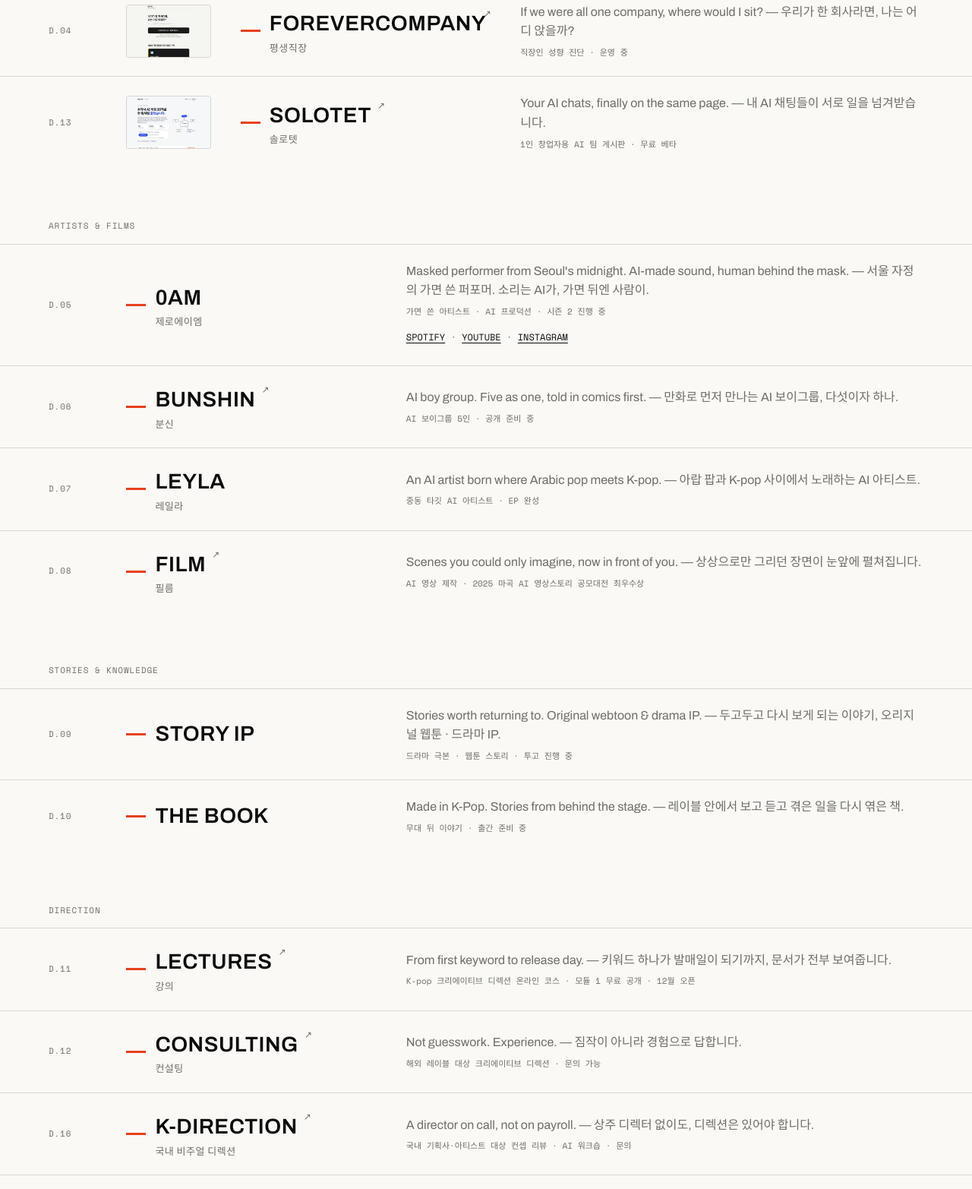
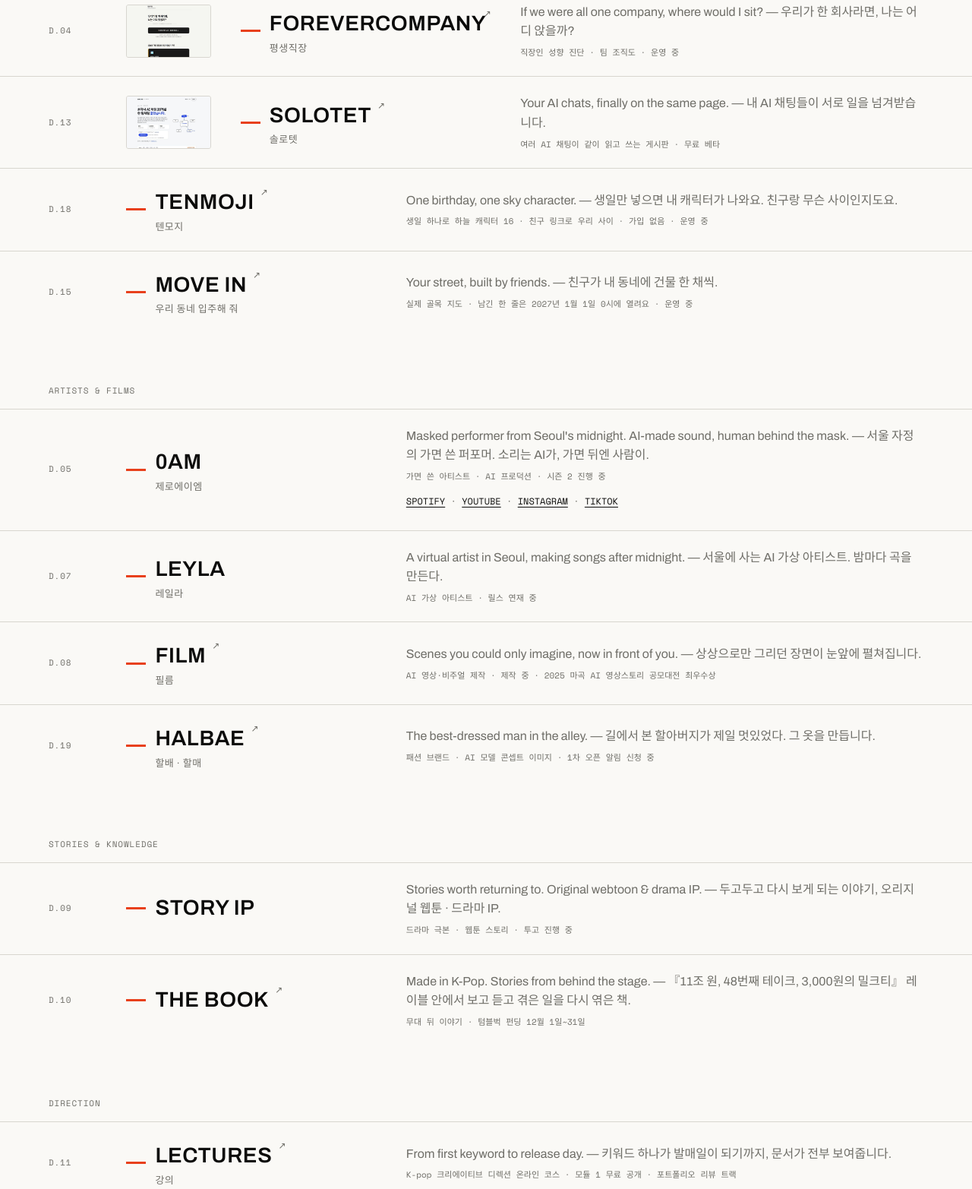
Before and after one commit to mujun9112/d-mension, a plain HTML site: page index.html in a window 1280 px wide. Shown: the part 2262-3827 px from the top of the page at 76% size. Drawn offline with nearby package versions, Linux system fonts and the light colour scheme; a script that the page names is missing.

Commit message:
site bundle 5 (5/5): home Dimensions rows (17 open) + narrow-phone name fix

```diff
--- a/index.html
+++ b/index.html
@@ -244,6 +244,7 @@
     .reveal{opacity:1;transform:none;transition:none}
     html{scroll-behavior:auto}
   }
+  @media(max-width:400px){.dim-row.has-thumb .nm{font-size:.86em}} /* 좁은 폰에서 긴 이름(FOREVERCOMPANY)과 ↗ 겹침 방지 */
 </style>
 </head>
 <body>
@@ -301,7 +302,7 @@
 <section class="dims" id="dimensions">
   <div class="dims-head">
     <h2>Dimensions</h2>
-    <span class="mono">16 open</span>
+    <span class="mono">17 open</span>
   </div>
 
   <p class="dim-group mono">Services</p>
@@ -310,14 +311,14 @@
     <span class="idx mono">D.01</span>
     <img class="thumb" src="thumbs/cc.jpg" width="800" height="500" alt="" loading="lazy">
     <span class="name"><span class="tick"></span><span class="nm">CROSS CHECK<span class="kr">크로스 체크</span></span></span>
-    <span class="desc">Six systems. One answer. — 6개 운명학이 한 방향을 가리킬 때, 그게 답입니다.<span class="meta">사주·타로·별자리 등 6개 체계 교차 분석 · 운영 중</span></span>
+    <span class="desc">Six systems. One answer. — 6개 운명학이 한 방향을 가리킬 때, 그게 답입니다.<span class="meta">사주·자미두수·점성술·수비학 등 6개 체계 교차 분석 · 운영 중</span></span>
   </a>
 
   <a class="dim-row has-thumb reveal" href="https://pawmancy.com" target="_blank" rel="noopener">
     <span class="idx mono">D.02</span>
     <img class="thumb" src="thumbs/paw.jpg" width="800" height="500" alt="" loading="lazy">
     <span class="name"><span class="tick"></span><span class="nm">PAWMANCY<span class="kr">포우맨시</span></span></span>
-    <span class="desc">Every animal carries a story of its own. — 우리 아이에게도 저마다의 결이 있습니다.<span class="meta">반려동물 별자리·성격 분석 글 · 운영 중</span></span>
+    <span class="desc">Every animal carries a story of its own. — 우리 아이에게도 저마다의 결이 있습니다.<span class="meta">반려동물 별자리 글 · 무료 유형 검사 카티 · 운영 중</span></span>
   </a>
 
   <a class="dim-row has-thumb reveal" href="https://biasapp.com" target="_blank" rel="noopener">
@@ -331,14 +332,26 @@
     <span class="idx mono">D.04</span>
     <img class="thumb" src="thumbs/fc.jpg" width="800" height="500" alt="" loading="lazy">
     <span class="name"><span class="tick"></span><span class="nm">FOREVERCOMPANY<span class="kr">평생직장</span></span></span>
-    <span class="desc">If we were all one company, where would I sit? — 우리가 한 회사라면, 나는 어디 앉을까?<span class="meta">직장인 성향 진단 · 운영 중</span></span>
+    <span class="desc">If we were all one company, where would I sit? — 우리가 한 회사라면, 나는 어디 앉을까?<span class="meta">직장인 성향 진단 · 팀 조직도 · 운영 중</span></span>
   </a>
 
   <a class="dim-row has-thumb reveal" href="https://solotet.com" target="_blank" rel="noopener">
     <span class="idx mono">D.13</span>
     <img class="thumb" src="thumbs/solotet.jpg" width="800" height="500" alt="" loading="lazy">
     <span class="name"><span class="tick"></span><span class="nm">SOLOTET<span class="kr">솔로텟</span></span></span>
-    <span class="desc">Your AI chats, finally on the same page. — 내 AI 채팅들이 서로 일을 넘겨받습니다.<span class="meta">1인 창업자용 AI 팀 게시판 · 무료 베타</span></span>
+    <span class="desc">Your AI chats, finally on the same page. — 내 AI 채팅들이 서로 일을 넘겨받습니다.<span class="meta">여러 AI 채팅이 같이 읽고 쓰는 게시판 · 무료 베타</span></span>
+  </a>
+
+  <a class="dim-row reveal" href="https://tenmoji.com" target="_blank" rel="noopener">
+    <span class="idx mono">D.18</span>
+    <span class="name"><span class="tick"></span><span class="nm">TENMOJI<span class="kr">텐모지</span></span></span>
+    <span class="desc">One birthday, one sky character. — 생일만 넣으면 내 캐릭터가 나와요. 친구랑 무슨 사이인지도요.<span class="meta">생일 하나로 하늘 캐릭터 16 · 친구 링크로 우리 사이 · 가입 없음 · 운영 중</span></span>
+  </a>
+
+  <a class="dim-row reveal" href="https://d15-city.vercel.app/?src=dm" target="_blank" rel="noopener">
+    <span class="idx mono">D.15</span>
+    <span class="name"><span class="tick"></span><span class="nm">MOVE IN<span class="kr">우리 동네 입주해 줘</span></span></span>
+    <span class="desc">Your street, built by friends. — 친구가 내 동네에 건물 한 채씩.<span class="meta">실제 골목 지도 · 남긴 한 줄은 2027년 1월 1일 0시에 열려요 · 운영 중</span></span>
   </a>
 
   <p class="dim-group mono">Artists &amp; Films</p>
@@ -346,25 +359,25 @@
   <div class="dim-row reveal">
     <span class="idx mono">D.05</span>
     <span class="name"><span class="tick"></span><span class="nm">0AM<span class="kr">제로에이엠</span></span></span>
-    <span class="desc">Masked performer from Seoul's midnight. AI-made sound, human behind the mask. — 서울 자정의 가면 쓴 퍼포머. 소리는 AI가, 가면 뒤엔 사람이.<span class="meta">가면 쓴 아티스트 · AI 프로덕션 · 시즌 2 진행 중</span><span class="row-links mono"><a href="https://open.spotify.com/artist/5BjHjH9QTAx9g4rzixwwK2" target="_blank" rel="noopener">Spotify</a> · <a href="https://www.youtube.com/@the0amofficial" target="_blank" rel="noopener">YouTube</a> · <a href="https://www.instagram.com/0amofficial" target="_blank" rel="noopener">Instagram</a></span></span>
+    <span class="desc">Masked performer from Seoul's midnight. AI-made sound, human behind the mask. — 서울 자정의 가면 쓴 퍼포머. 소리는 AI가, 가면 뒤엔 사람이.<span class="meta">가면 쓴 아티스트 · AI 프로덕션 · 시즌 2 진행 중</span><span class="row-links mono"><a href="https://open.spotify.com/artist/5BjHjH9QTAx9g4rzixwwK2" target="_blank" rel="noopener">Spotify</a> · <a href="https://www.youtube.com/@the0amofficial" target="_blank" rel="noopener">YouTube</a> · <a href="https://www.instagram.com/0amofficial" target="_blank" rel="noopener">Instagram</a> · <a href="https://www.tiktok.com/@0amofficial" target="_blank" rel="noopener">TikTok</a></span></span>
   </div>
-
-  <a class="dim-row reveal" href="https://www.instagram.com/bunshin_official/" target="_blank" rel="noopener">
-    <span class="idx mono">D.06</span>
-    <span class="name"><span class="tick"></span><span class="nm">BUNSHIN<span class="kr">분신</span></span></span>
-    <span class="desc">AI boy group. Five as one, told in comics first. — 만화로 먼저 만나는 AI 보이그룹, 다섯이자 하나.<span class="meta">AI 보이그룹 5인 · 공개 준비 중</span></span>
-  </a>
 
   <a class="dim-row reveal">
     <span class="idx mono">D.07</span>
     <span class="name"><span class="tick"></span><span class="nm">LEYLA<span class="kr">레일라</span></span></span>
-    <span class="desc">An AI artist born where Arabic pop meets K-pop. — 아랍 팝과 K-pop 사이에서 노래하는 AI 아티스트.<span class="meta">중동 타깃 AI 아티스트 · EP 완성</span></span>
+    <span class="desc">A virtual artist in Seoul, making songs after midnight. — 서울에 사는 AI 가상 아티스트. 밤마다 곡을 만든다.<span class="meta">AI 가상 아티스트 · 릴스 연재 중</span></span>
   </a>
 
   <a class="dim-row reveal" href="https://youtube.com/shorts/j8Y9208MKOQ" target="_blank" rel="noopener">
     <span class="idx mono">D.08</span>
     <span class="name"><span class="tick"></span><span class="nm">FILM<span class="kr">필름</span></span></span>
-    <span class="desc">Scenes you could only imagine, now in front of you. — 상상으로만 그리던 장면이 눈앞에 펼쳐집니다.<span class="meta">AI 영상 제작 · 2025 마곡 AI 영상스토리 공모대전 최우수상</span></span>
+    <span class="desc">Scenes you could only imagine, now in front of you. — 상상으로만 그리던 장면이 눈앞에 펼쳐집니다.<span class="meta">AI 영상·비주얼 제작 · 제작 중 · 2025 마곡 AI 영상스토리 공모대전 최우수상</span></span>
+  </a>
+
+  <a class="dim-row reveal" href="/halbae">
+    <span class="idx mono">D.19</span>
+    <span class="name"><span class="tick"></span><span class="nm">HALBAE<span class="kr">할배 · 할매</span></span></span>
+    <span class="desc">The best-dressed man in the alley. — 길에서 본 할아버지가 제일 멋있었다. 그 옷을 만듭니다.<span class="meta">패션 브랜드 · AI 모델 콘셉트 이미지 · 1차 오픈 알림 신청 중</span></span>
   </a>
 
   <p class="dim-group mono">Stories &amp; Knowledge</p>
@@ -375,10 +388,10 @@
     <span class="desc">Stories worth returning to. Original webtoon &amp; drama IP. — 두고두고 다시 보게 되는 이야기, 오리지널 웹툰 · 드라마 IP.<span class="meta">드라마 극본 · 웹툰 스토리 · 투고 진행 중</span></span>
   </a>
 
-  <a class="dim-row reveal">
+  <a class="dim-row reveal" href="https://tumblbug.com/made-in-kpop?utm_source=dmension&amp;utm_medium=site&amp;utm_campaign=book_funding" target="_blank" rel="noopener">
     <span class="idx mono">D.10</span>
     <span class="name"><span class="tick"></span><span class="nm">THE BOOK</span></span>
-    <span class="desc">Made in K-Pop. Stories from behind the stage. — 레이블 안에서 보고 듣고 겪은 일을 다시 엮은 책.<span class="meta">무대 뒤 이야기 · 출간 준비 중</span></span>
+    <span class="desc">Made in K-Pop. Stories from behind the stage. — 『11조 원, 48번째 테이크, 3,000원의 밀크티』 레이블 안에서 보고 듣고 겪은 일을 다시 엮은 책.<span class="meta">무대 뒤 이야기 · 텀블벅 펀딩 12월 1일~31일</span></span>
   </a>
 
   <p class="dim-group mono">Direction</p>
@@ -386,31 +399,25 @@
   <a class="dim-row reveal" href="/lectures">
     <span class="idx mono">D.11</span>
     <span class="name"><span class="tick"></span><span class="nm">LECTURES<span class="kr">강의</span></span></span>
-    <span class="desc">From first keyword to release day. — 키워드 하나가 발매일이 되기까지, 문서가 전부 보여줍니다.<span class="meta">K-pop 크리에이티브 디렉션 온라인 코스 · 모듈 1 무료 공개 · 12월 오픈</span></span>
+    <span class="desc">From first keyword to release day. — 키워드 하나가 발매일이 되기까지, 문서가 전부 보여줍니다.<span class="meta">K-pop 크리에이티브 디렉션 온라인 코스 · 모듈 1 무료 공개 · 포트폴리오 리뷰 트랙</span></span>
   </a>
 
   <a class="dim-row reveal" href="/work">
     <span class="idx mono">D.12</span>
     <span class="name"><span class="tick"></span><span class="nm">CONSULTING<span class="kr">컨설팅</span></span></span>
-    <span class="desc">Not guesswork. Experience. — 짐작이 아니라 경험으로 답합니다.<span class="meta">해외 레이블 대상 크리에이티브 디렉션 · 문의 가능</span></span>
+    <span class="desc">Not guesswork. Experience. — 짐작이 아니라 경험으로 답합니다.<span class="meta">해외 레이블 대상 컨셉 리뷰 · 크리에이티브 디렉션 · 문의 가능</span></span>
   </a>
 
   <a class="dim-row reveal" href="/direction">
     <span class="idx mono">D.16</span>
     <span class="name"><span class="tick"></span><span class="nm">K-DIRECTION<span class="kr">국내 비주얼 디렉션</span></span></span>
-    <span class="desc">A director on call, not on payroll. — 상주 디렉터 없이도, 디렉션은 있어야 합니다.<span class="meta">국내 기획사·아티스트 대상 컨셉 리뷰 · AI 워크숍 · 문의</span></span>
+    <span class="desc">A director on call, not on payroll. — 상주 디렉터 없이도, 디렉션은 있어야 합니다.<span class="meta">국내 기획사·아티스트 대상 컨셉 리뷰 · 다음 컴백 준비 메모 · 문의</span></span>
   </a>
 
   <a class="dim-row reveal" href="/school">
     <span class="idx mono">D.17</span>
     <span class="name"><span class="tick"></span><span class="nm">SCHOOL<span class="kr">엔터 비주얼 스쿨</span></span></span>
     <span class="desc">Read before you apply. — 지원하기 전에, 먼저 읽어 드립니다.<span class="meta">포트폴리오 서면 리뷰 · 8주 클래스 1기 12월 개강 · 한국어</span></span>
-  </a>
-
-  <a class="dim-row reveal">
-    <span class="idx mono">D.18</span>
-    <span class="name"><span class="tick"></span><span class="nm">RELATION MAP<span class="kr">관계도</span></span></span>
-    <span class="desc">Your birthday, drawn as weather. — 생일 하나가 하늘의 날씨가 됩니다. 친구들과 한 장의 지도로.<span class="meta">사주 기반 캐릭터·관계도·월페이퍼 · 준비 중</span></span>
   </a>
 </section>
 
@@ -427,10 +434,10 @@
     <p class="label-kr">작업은 여기서 이어집니다.</p>
     <div class="follow-grid">
       <a class="lead" href="/archive/"><span class="k">ARCHIVE</span><span class="n">K-pop Visual Archive</span><span class="d">앨범 비주얼이 왜 그렇게 정해졌는지, 한 장씩.</span></a>
-      <a href="https://madeinkpop.substack.com" target="_blank" rel="noopener"><span class="k">NEWSLETTER · EN</span><span class="n">Made in K-Pop</span><span class="d">레이블 안에서 앨범이 만들어지는 과정. 영어로.</span></a>
+      <a href="https://madeinkpop.substack.com" target="_blank" rel="noopener"><span class="k">NEWSLETTER · EN</span><span class="n">Made in K-Pop</span><span class="d">레이블과 AI 아티스트 작업에서 앨범이 만들어지는 과정. 영어로.</span></a>
       <a href="https://brunch.co.kr/@0dd34ee55a3e4d8" target="_blank" rel="noopener"><span class="k">BRUNCH · KR</span><span class="n">디렉터의 일</span><span class="d">하도경이 쓰는 한국어 글.</span></a>
       <a href="https://instagram.com/d_mension.co" target="_blank" rel="noopener"><span class="k">INSTAGRAM</span><span class="n">@d_mension.co</span><span class="d">아카이브 카드와 작업 조각.</span></a>
-      <a href="https://www.linkedin.com/in/dokyeongha" target="_blank" rel="noopener"><span class="k">LINKEDIN</span><span class="n">Dokyeong Ha</span><span class="d">경력과 협업 제안.</span></a>
+      <a href="https://www.linkedin.com/in/dokyeongha" target="_blank" rel="noopener"><span class="k">LINKEDIN</span><span class="n">Dokyeong Ha</span><span class="d">경력과 협업 제안 · 뉴스레터 Made in K-Pop.</span></a>
       <a href="https://x.com/hadokyeong" target="_blank" rel="noopener"><span class="k">X</span><span class="n">@hadokyeong</span><span class="d">짧은 메모와 새 글 알림.</span></a>
     </div>
   </div>
```
